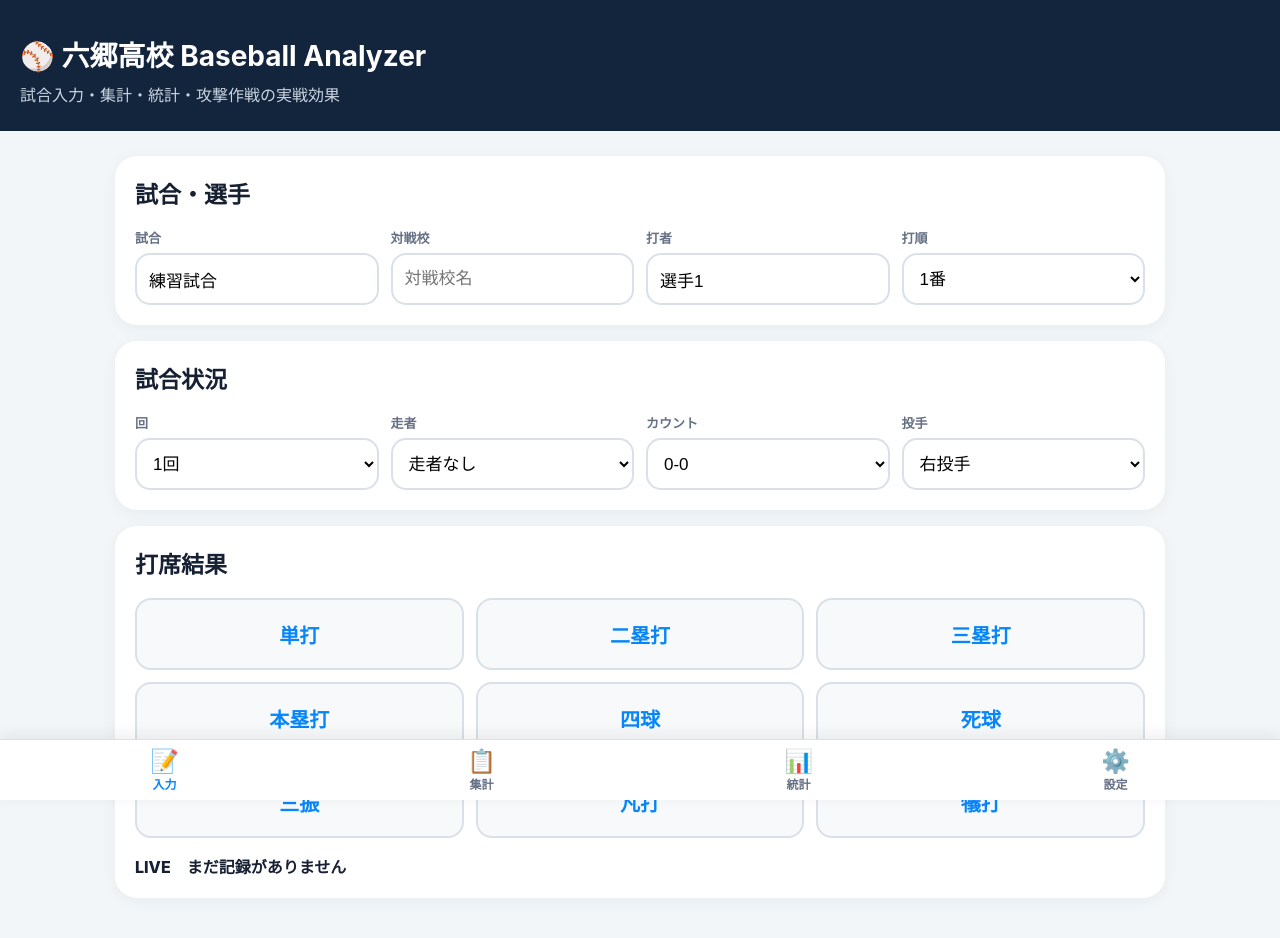
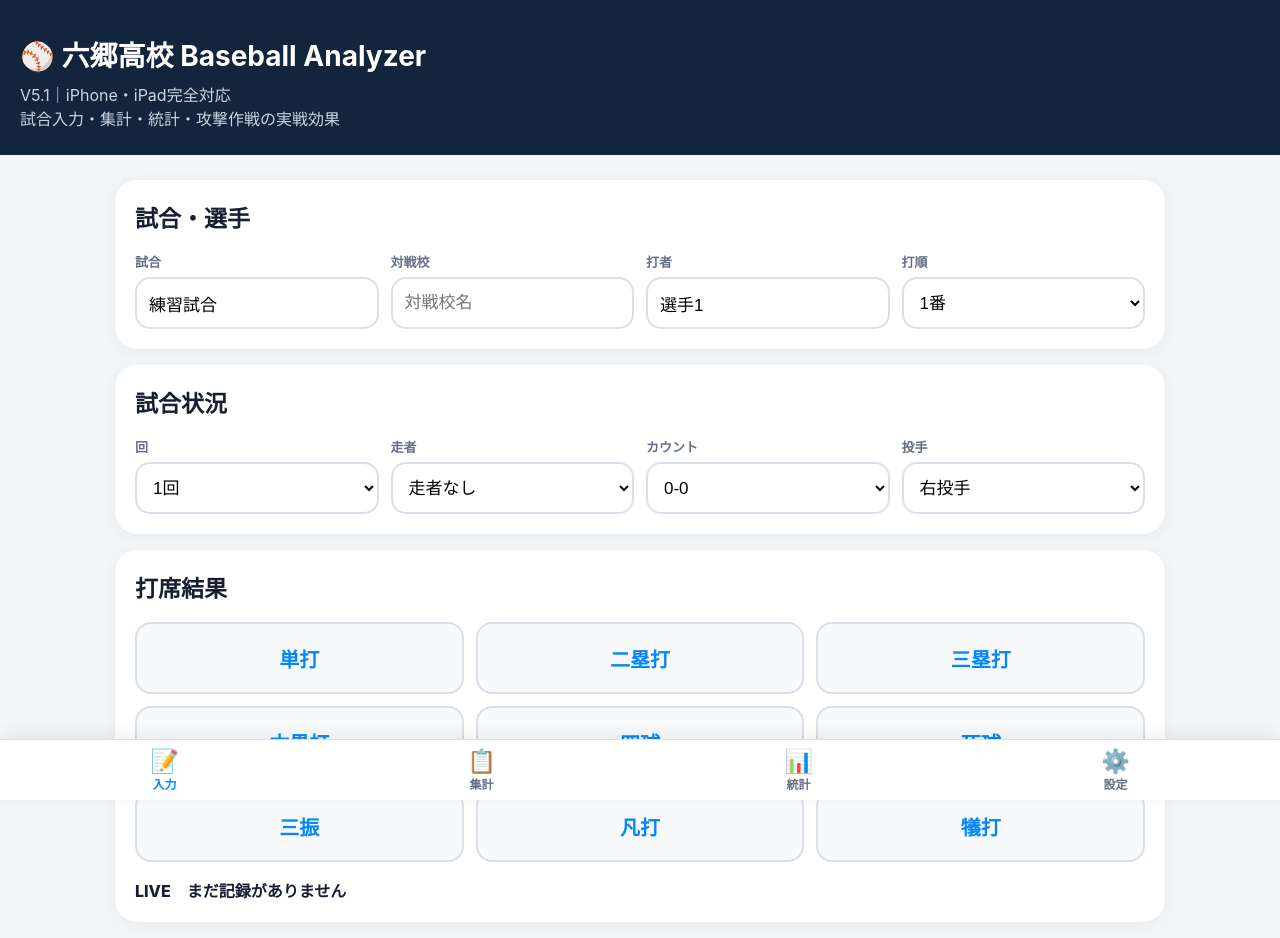
Before and after one commit to zakiyama414-eng/ROKUGO-baseball, a plain HTML site: page index.html in a window 1280 px wide. Drawn offline with Linux system fonts and the light colour scheme.

Commit message:
Add files via upload

```diff
--- a/index.html
+++ b/index.html
@@ -23,7 +23,7 @@ table{width:100%;border-collapse:collapse}th,td{padding:10px 6px;border-bottom:1
 </style>
 </head>
 <body>
-<header><h1>⚾ 六郷高校 Baseball Analyzer</h1><p>試合入力・集計・統計・攻撃作戦の実戦効果</p></header>
+<header><h1>⚾ 六郷高校 Baseball Analyzer</h1><p>V5.1｜iPhone・iPad完全対応</p><p>試合入力・集計・統計・攻撃作戦の実戦効果</p></header>
 <main>
 <section id="input" class="page active">
 <div class="card"><h2>試合・選手</h2><div class="grid">
```
